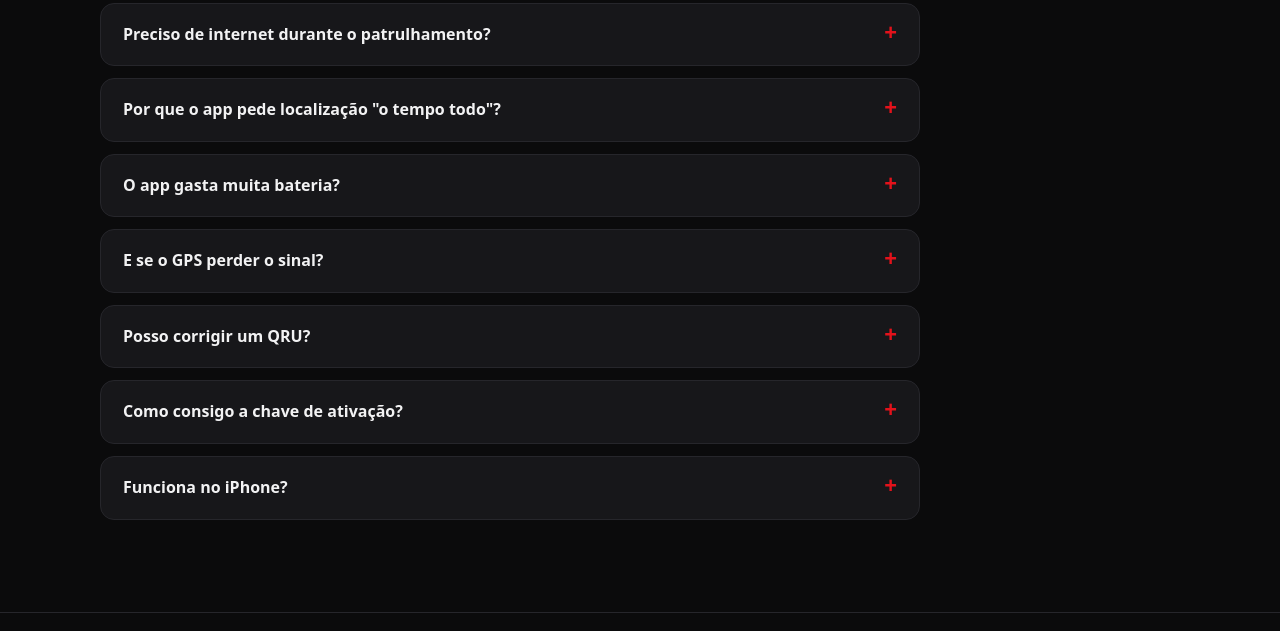
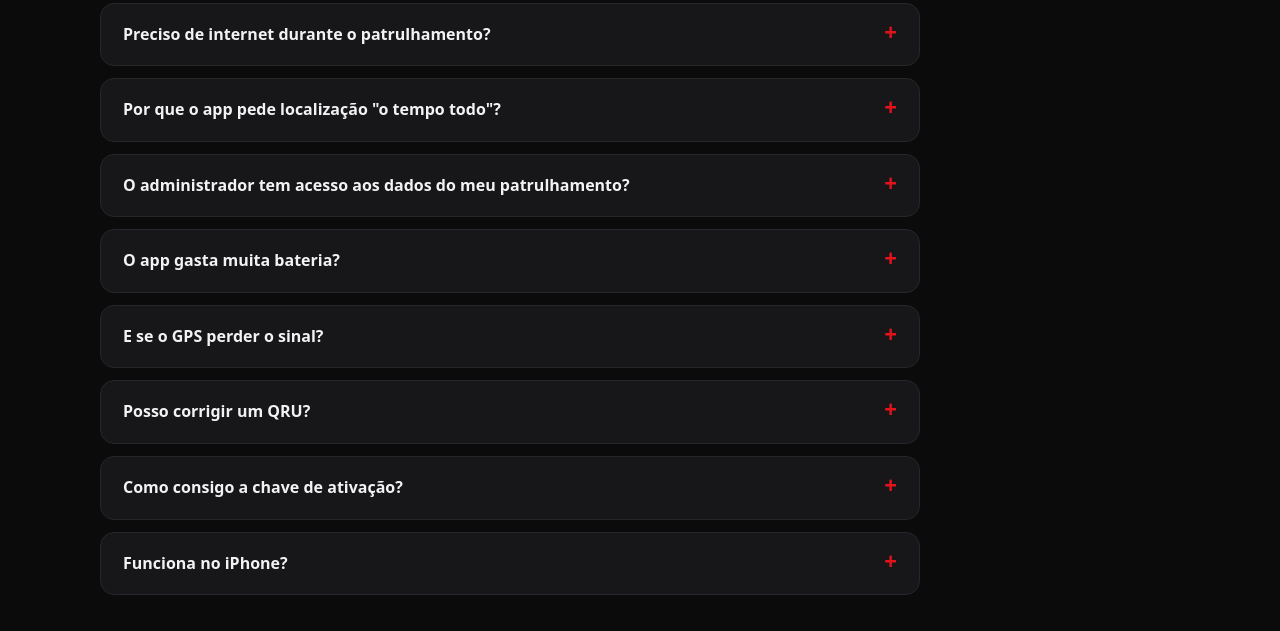
Before and after one commit to Maciloko/onde-stive-site, a plain HTML site: page index.html in a window 1280 px wide. Shown: the part 4731-5362 px from the top of the page. Drawn offline with Linux system fonts and the light colour scheme.

Commit message:
pergunta frequente: o administrador não tem acesso aos dados do patrulhamento

```diff
--- a/index.html
+++ b/index.html
@@ -229,6 +229,7 @@
     <div class="faq">
       <details><summary>Preciso de internet durante o patrulhamento?</summary><p>Para o registro básico, não: com as ruas da sua região baixadas, o GPS e o nome da rua funcionam sem internet. Mas os bairros e o número da rua vêm da internet; sem sinal, o relatório fica sem eles naquele trecho. A internet também é usada para ativar a chave, baixar regiões e atualizar o app.</p></details>
       <details><summary>Por que o app pede localização "o tempo todo"?</summary><p>Porque o registro do patrulhamento continua com a tela desligada. Sem essa permissão, o Android interrompe o GPS quando o celular vai para o bolso.</p></details>
+      <details><summary>O administrador tem acesso aos dados do meu patrulhamento?</summary><p>Não. Turnos, posições do GPS, ruas, bairros, QRU e relatórios ficam guardados só no seu celular. Não existe servidor do Onde Stive que receba a sua localização. O relatório só sai do celular quando você mesmo copia e envia. Para achar o nome da rua ou o bairro, o app pode consultar um serviço de endereços com a posição do momento, sem dizer quem você é. Mais detalhes na <a href="privacidade.html">Política de privacidade</a>.</p></details>
       <details><summary>O app gasta muita bateria?</summary><p>Ele usa o GPS durante o turno inteiro, então o consumo é maior que o normal. Para o registro não falhar, aceite ignorar a otimização de bateria. Se der, deixe o celular no carregador da viatura.</p></details>
       <details><summary>E se o GPS perder o sinal?</summary><p>O app mantém o último ponto conhecido e volta a registrar quando o satélite retorna. Há também os botões Forçar GPS e Retomar GPS.</p></details>
       <details><summary>Posso corrigir um QRU?</summary><p>Sim. Toque no QRU para editar ou excluir antes de encerrar o turno.</p></details>
```
